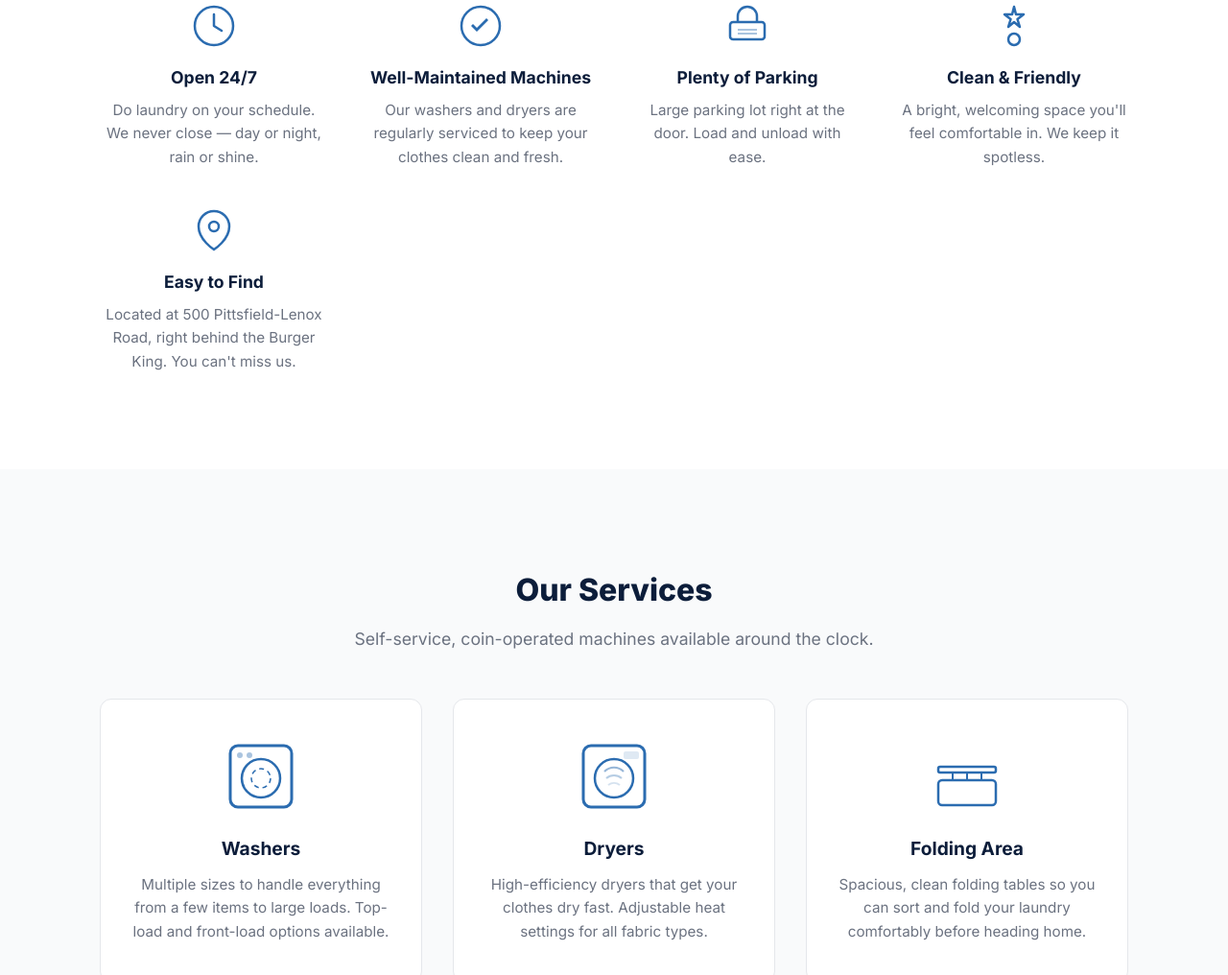
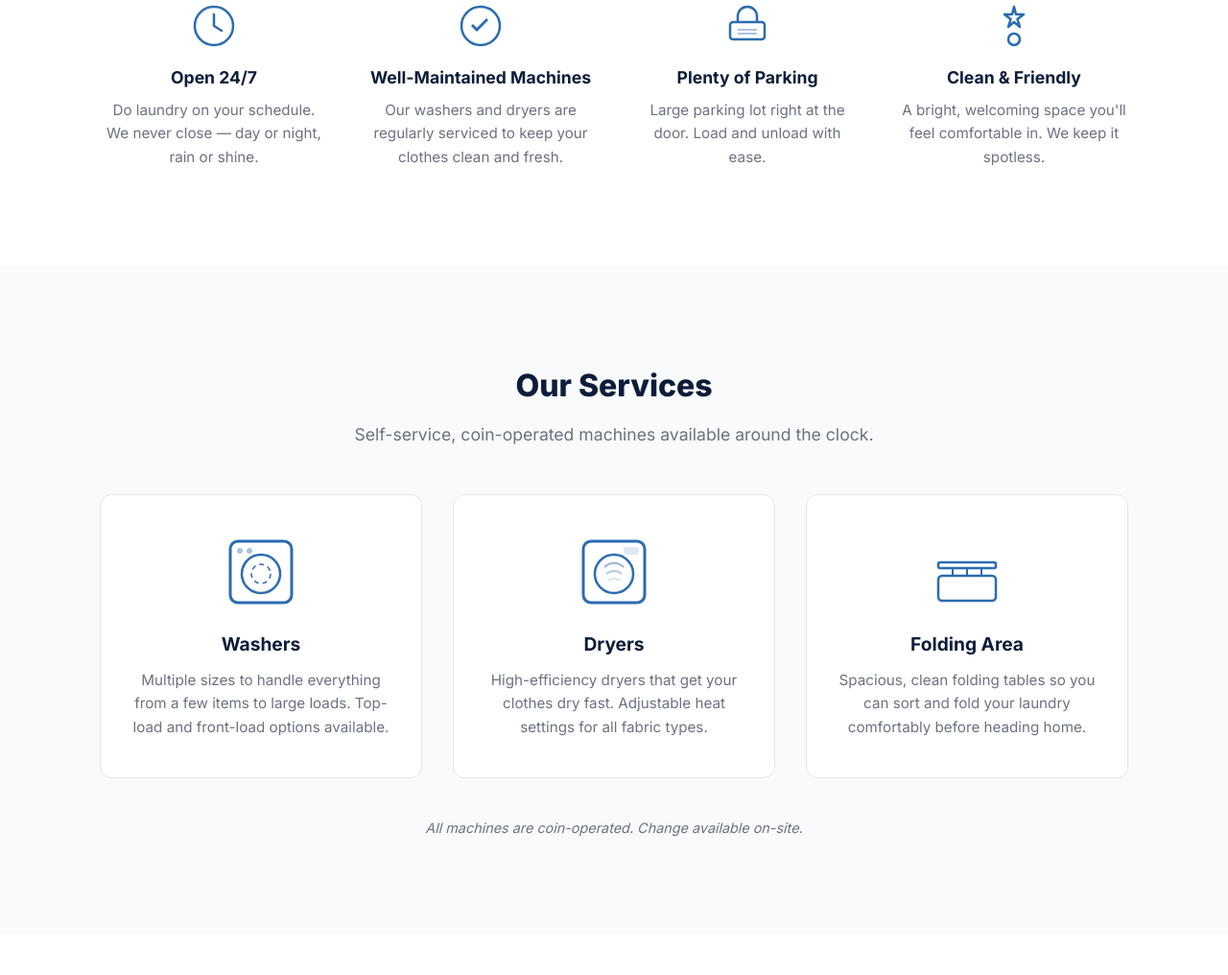
Before and after one commit to bheim/lenox-wash-and-dry, a plain HTML site: page index.html in a window 1280 px wide. Shown: the part 924-1940 px from the top of the page at 96% size. Drawn offline with Linux system fonts and the light colour scheme.

Commit message:
remove easy to find section

```diff
--- a/index.html
+++ b/index.html
@@ -128,16 +128,7 @@
           <h3>Clean &amp; Friendly</h3>
           <p>A bright, welcoming space you'll feel comfortable in. We keep it spotless.</p>
         </div>
-        <div class="feature">
-          <div class="feature-icon">
-            <svg viewBox="0 0 48 48" fill="none" xmlns="http://www.w3.org/2000/svg" width="48" height="48" aria-hidden="true">
-              <path d="M24 44s16-10 16-24A16 16 0 0 0 8 20c0 14 16 24 16 24z" stroke="currentColor" stroke-width="2.5" fill="none"/>
-              <circle cx="24" cy="20" r="5" stroke="currentColor" stroke-width="2.5" fill="none"/>
-            </svg>
-          </div>
-          <h3>Easy to Find</h3>
-          <p>Located at 500 Pittsfield-Lenox Road, right behind the Burger King. You can't miss us.</p>
-        </div>
+
       </div>
     </div>
   </section>
```
